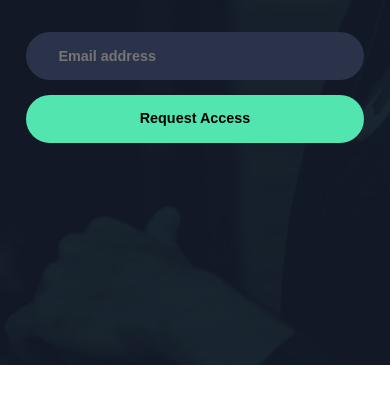
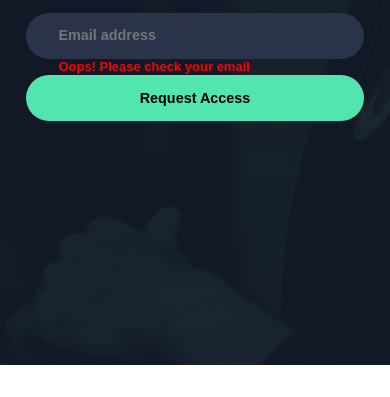
Before and after one commit to wtwilliams310/pod-request-landing-page, a plain HTML site: page index.html in a window 390 px wide. Shown: the part 479-876 px from the top of the page. Before the commit the page ends 844 px from the top, so only its background shows below. Drawn offline with Linux system fonts and the light colour scheme; a web font is replaced by a local one.

Commit message:
des: added email-alert to mobile; deleted max-height content class

```diff
--- a/index.html
+++ b/index.html
@@ -38,6 +38,7 @@
 			<form class="form">
 				<label for="email-address"></label>
 				<input class="email-address" type="email-address" name="email-address" placeholder="Email address">
+				<span class="email-alert">Oops! Please check your email</span>
 				<input class="request-button" type="submit" value="Request Access">
 			</form>
 		</div>
--- a/pod-style.css
+++ b/pod-style.css
@@ -39,6 +39,7 @@ p, h1, h2, h3, h4, h5, h6 {
 :root {
 
 	--clr-aquamarine: hsl(158, 74%, 61%);
+	--clr-light-aquamarine: hsl(157, 100%, 85%);
 	--clr-dark-slate: hsl(225, 26%, 23%);
 	--clr-medium-slate: hsl(225, 21%, 45%);
 	--clr-light-steel-blue: hsl(225, 39%, 83%);
@@ -88,10 +89,9 @@ body {
 
 .content {
 	display: grid;
-	grid-template-rows: 26% 27% 21% 26%;
-	margin-bottom: 10rem;
-/*	grid-template-rows: repeat(4, 1fr);*/
-	max-height: 400px;
+	grid-template-rows: 95px 105px 70px 120px;
+/*	margin-bottom: 10rem;*/
+/*	max-height: 400px;*/
 	padding: 0 1.65rem;
 
 }
@@ -124,13 +124,9 @@ h2, p {
 
 .podcast-logos {
 	height: 17px;
-/*	width: 15px;*/
 	display: flex;
 	margin: auto;
-/*	justify-content: center;*/
 	gap: 1.2em;
-/*	align-content: center;*/
-/*margin-top: .5rem;*/
 }
 
 .google {
@@ -141,21 +137,24 @@ h2, p {
 	height: auto;
 }
 
+/*form---------------------------------------------------------*/
+
+
 .form {
 	display: grid;
-	gap: 1em;
+/*	grid-template-rows: 48px 17px 48px;*/
+/*	gap: 1em;*/
 	font-size: var(--fs-bold-form);
 	line-height: var(--lh-bold-form);
 	font-weight: var(--fw-bold);
-/*	margin-bottom: 5rem;*/
-
+	margin-top: 1.3rem;
 
 }
 
 input {
 	border-radius: 50px;
 	border: none;
-	padding: .6rem 0;
+	padding: .55rem 0;
 }
 
 .email-address {
@@ -165,4 +164,26 @@ input {
 
 .request-button {
 	background: var(--clr-aquamarine);
+	cursor: pointer;
+
 }
+
+input:focus {
+	outline: none;
+}
+
+.email-address:focus {
+	color: var(--clr-white);
+}
+
+.request-button:is(:hover, :focus) {
+	background: var(--clr-light-aquamarine);
+}
+
+.email-alert {
+	color: red;
+	font-size: 13px;
+	line-height: 16px;
+	margin-left: 2rem;
+
+}
```
